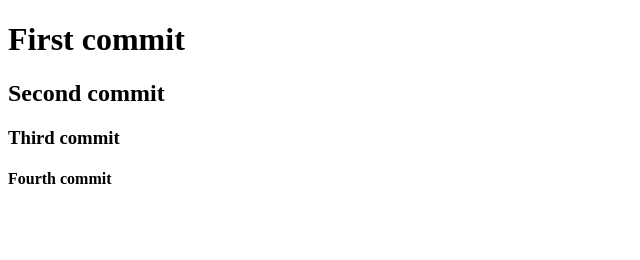
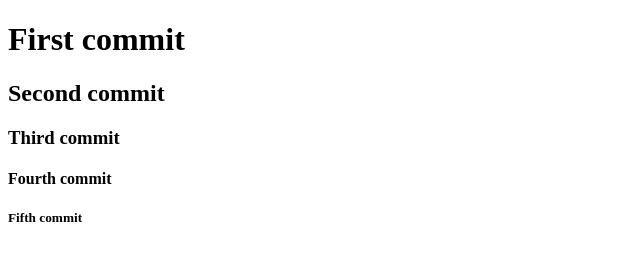
Before and after one commit to popovychkseniia21/gitHomework1, a plain HTML site: page QA Manual0308.html in a window 1280 px wide. Shown: the full height of the page, 0-640 px from the left. Drawn offline with Linux system fonts and the light colour scheme.

Commit message:
Fifth commit

```diff
--- a/QA Manual0308.html
+++ b/QA Manual0308.html
@@ -8,5 +8,6 @@
    <h2>Second commit</h2>
    <h3>Third commit</h3>
    <h4>Fourth commit</h4>
+   <h5>Fifth commit</h5>
 </body>
 </html>
```
